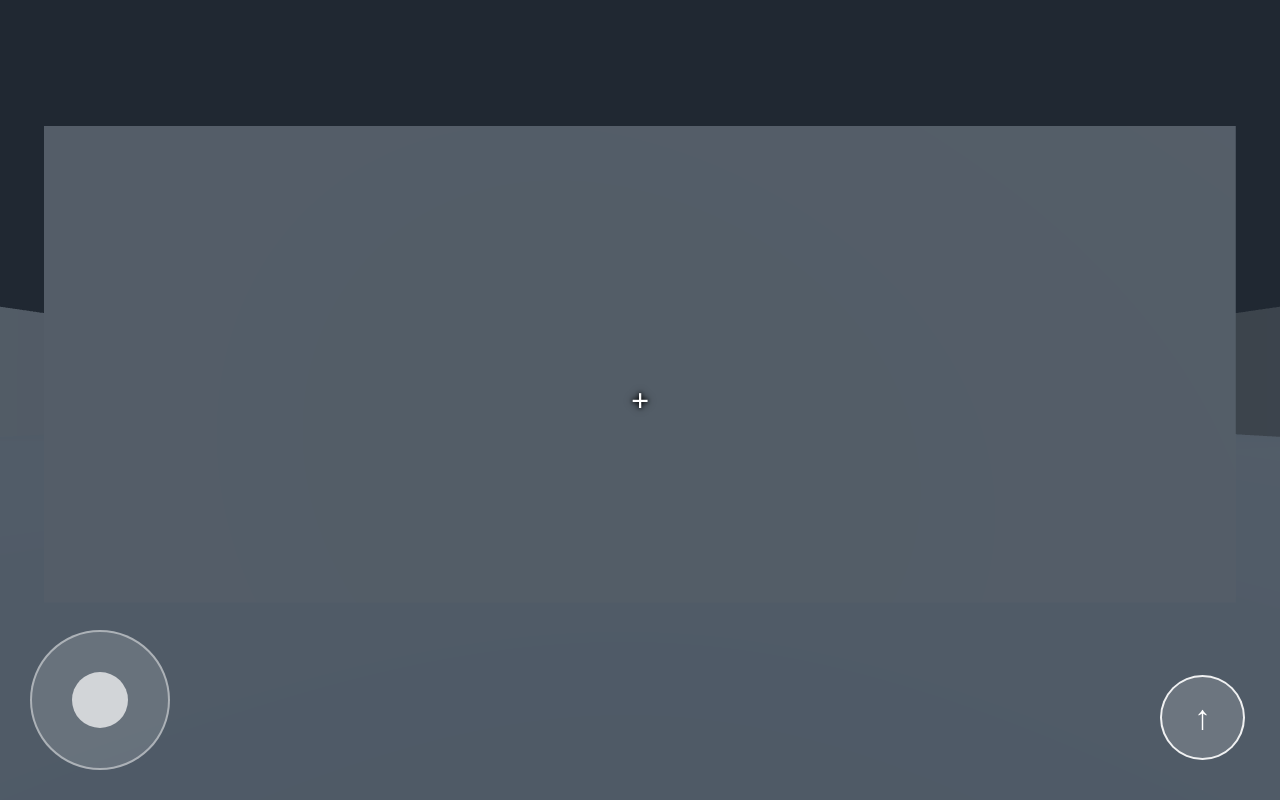
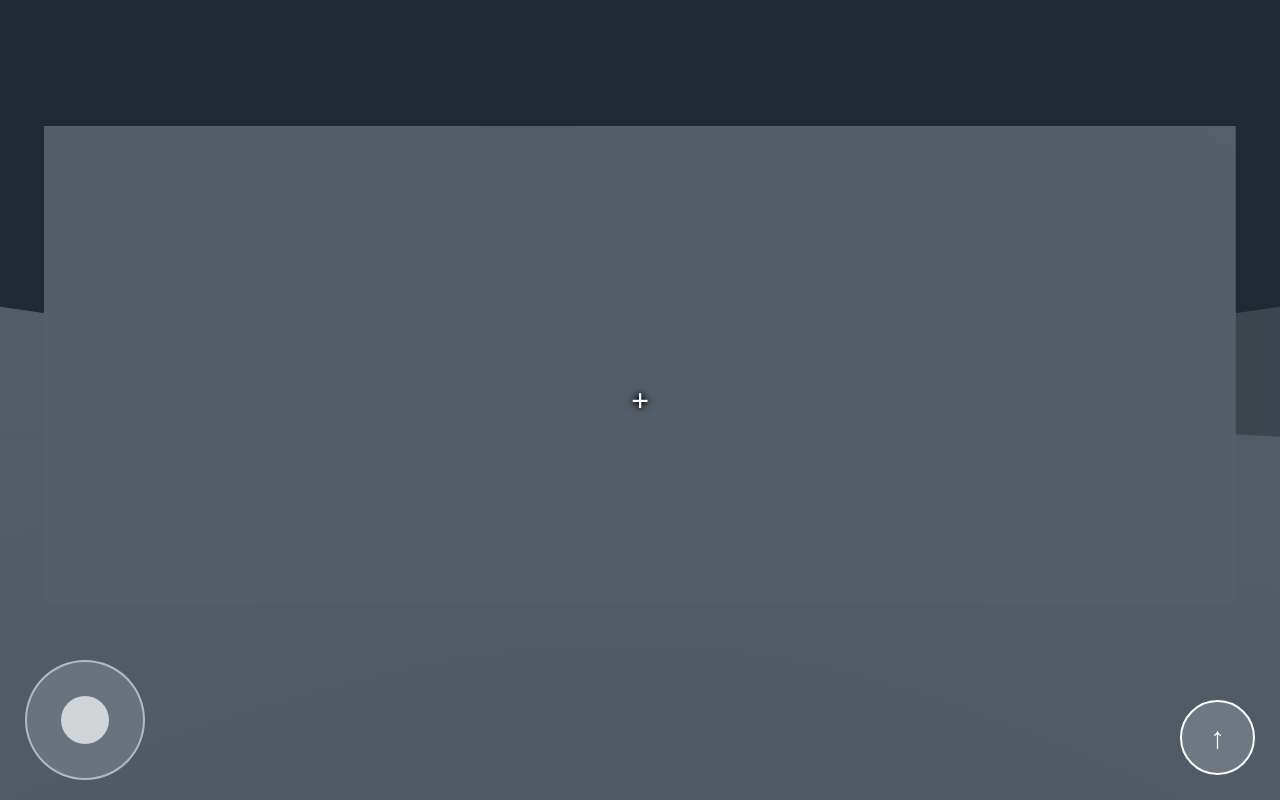
Before and after one commit to madamesunny63-cyber/Fps, a plain HTML site: page index.html in a window 1280 px wide. Drawn offline with nearby package versions, Linux system fonts and the light colour scheme; animation ran at ten frames a second.

Commit message:
Update style.css

```diff
--- a/style.css
+++ b/style.css
@@ -13,7 +13,7 @@ body {
 
     overflow: hidden;
 
-    background: #18222d;
+    background: #202832;
 
     touch-action: none;
 }
@@ -29,21 +29,13 @@ body {
     left: 0;
     top: 0;
 
-    width: 100vw;
-    height: 100vh;
-
-    width: 100dvw;
-    height: 100dvh;
+    width: 100%;
+    height: 100%;
 
     overflow: hidden;
 
     touch-action: none;
 }
-
-
-/* =========================
-   CANVAS 3D
-========================= */
 
 #game canvas {
     position: absolute;
@@ -51,10 +43,10 @@ body {
     left: 0;
     top: 0;
 
-    width: 100%;
-    height: 100%;
+    display: block;
 
-    display: block;
+    margin: 0;
+    padding: 0;
 }
 
 
@@ -63,7 +55,7 @@ body {
 ========================= */
 
 #crosshair {
-    position: absolute;
+    position: fixed;
 
     left: 50%;
     top: 50%;
@@ -77,13 +69,13 @@ body {
 
     line-height: 1;
 
-    z-index: 10;
+    z-index: 100;
 
     pointer-events: none;
 
     text-shadow:
-        0 0 4px black,
-        0 0 8px black;
+        0 0 5px black,
+        0 0 10px black;
 }
 
 
@@ -92,7 +84,7 @@ body {
 ========================= */
 
 #joystick {
-    position: absolute;
+    position: fixed;
 
     left: 30px;
     bottom: 30px;
@@ -102,15 +94,13 @@ body {
 
     border-radius: 50%;
 
-    border: 2px solid rgba(255,255,255,0.45);
+    border: 2px solid rgba(255,255,255,0.5);
 
-    background: rgba(255,255,255,0.14);
+    background: rgba(255,255,255,0.15);
 
-    z-index: 20;
+    z-index: 200;
 
     touch-action: none;
-
-    user-select: none;
 }
 
 #stick {
@@ -124,11 +114,9 @@ body {
 
     border-radius: 50%;
 
-    background: rgba(255,255,255,0.70);
+    background: rgba(255,255,255,0.7);
 
     pointer-events: none;
-
-    transition: transform 0.03s linear;
 }
 
 
@@ -137,46 +125,37 @@ body {
 ========================= */
 
 #jump {
-    position: absolute;
+    position: fixed;
 
-    right: 35px;
-    bottom: 40px;
+    right: 30px;
+    bottom: 30px;
 
     width: 85px;
     height: 85px;
 
     border-radius: 50%;
 
-    border: 2px solid rgba(255,255,255,0.9);
+    border: 2px solid white;
 
-    background: rgba(255,255,255,0.16);
+    background: rgba(255,255,255,0.18);
 
     color: white;
 
     font-size: 34px;
 
-    z-index: 20;
+    z-index: 200;
+
+    padding: 0;
 
     touch-action: none;
-
-    user-select: none;
-
-    padding: 0;
-}
-
-#jump:active {
-    background: rgba(255,255,255,0.30);
-
-    transform: scale(0.95);
 }
 
 
 /* =========================
-   MODE ORDINATEUR
+   ORDINATEUR
 ========================= */
 
 @media (pointer: fine) {
-
     #joystick,
     #jump {
         display: none;
@@ -185,10 +164,15 @@ body {
 
 
 /* =========================
-   PETIT ÉCRAN EN PAYSAGE
+   PETIT ÉCRAN PAYSAGE
 ========================= */
 
-@media (orientation: landscape) and (max-height: 500px) {
+@media (orientation: landscape) {
+
+    #game {
+        width: 100vw;
+        height: 100vh;
+    }
 
     #joystick {
         left: 25px;
@@ -210,9 +194,9 @@ body {
         right: 25px;
         bottom: 25px;
 
-        width: 72px;
-        height: 72px;
+        width: 75px;
+        height: 75px;
 
-        font-size: 28px;
+        font-size: 30px;
     }
 }
```
